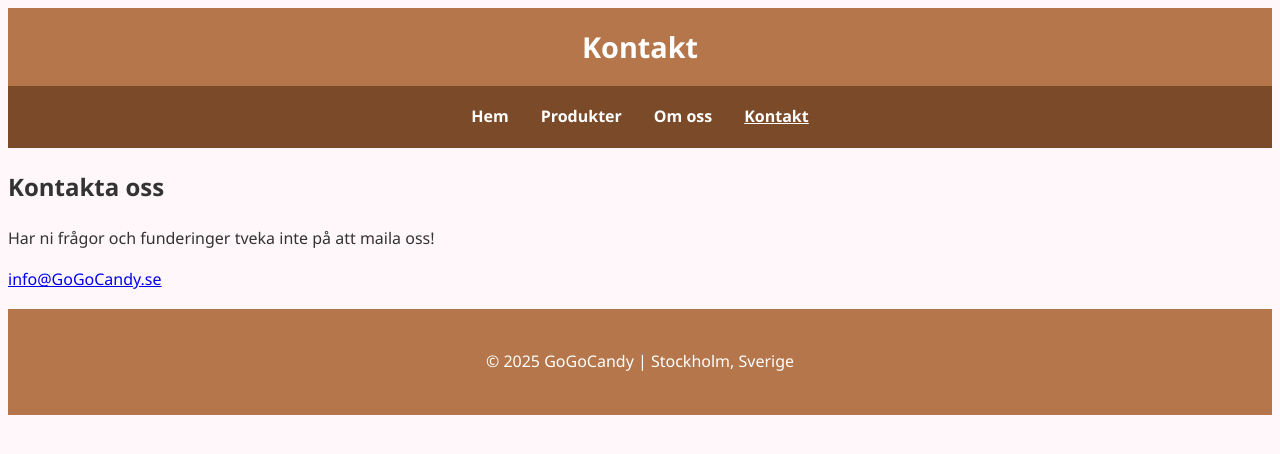
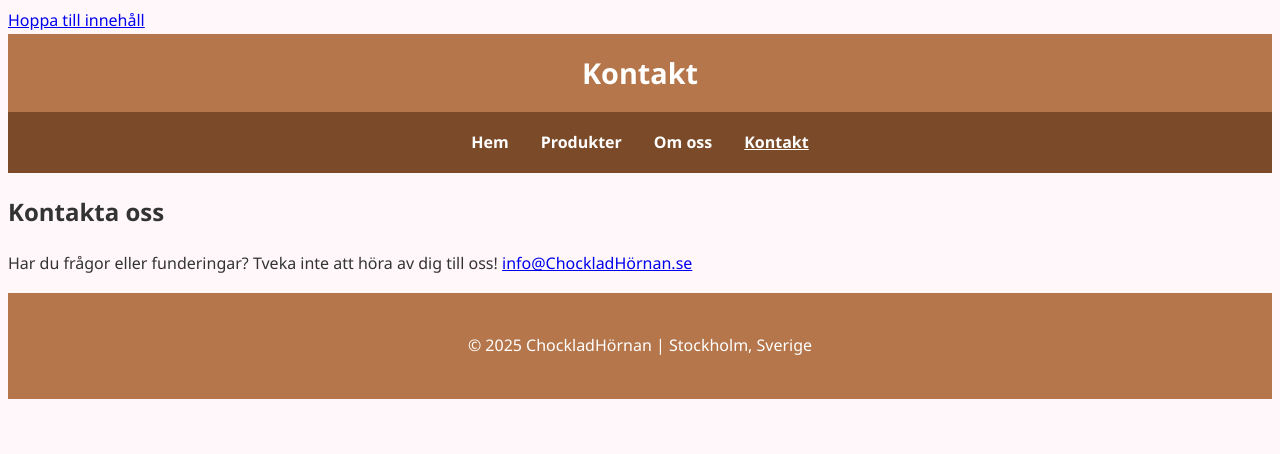
Before and after one commit to yahyabeshir83-tech/Gogocandy, a plain HTML site: page fu25/kontakt.html in a window 1280 px wide. Drawn offline with Linux system fonts and the light colour scheme.

Commit message:
Update contact page for ChockladHörnan branding

```diff
--- a/fu25/kontakt.html
+++ b/fu25/kontakt.html
@@ -3,17 +3,20 @@
 <head>
   <meta charset="UTF-8">
   <meta name="viewport" content="width=device-width, initial-scale=1.0">
-  <title>Kontakt - GoGoCandy</title>
+  <title>Kontakt - ChockladHörnan</title>
   <link rel="stylesheet" href="style.css">
 </head>
 <body>
+
+  <a href="#main-content" class="skip-link">Hoppa till innehåll</a>
+
   <header>
-    <label for="menu-toggle" class="meny-knapp">☰</label>
+    <label for="menu-toggle" class="meny-knapp" aria-label="Öppna meny">☰</label>
     <h1>Kontakt</h1>
   </header>
 
   <input type="checkbox" id="menu-toggle">
-  <nav>
+  <nav aria-label="Huvudmeny">
     <ul>
       <li><a href="index.html">Hem</a></li>
       <li><a href="produkter.html">Produkter</a></li>
@@ -22,16 +25,17 @@
     </ul>
   </nav>
 
-  <main>
+  <main id="main-content">
     <section class="innehall">
       <h2>Kontakta oss</h2>
-      <p> Har ni frågor och funderinger tveka inte på att maila oss!</p>
-      <p> <a href="mailto:info@GoGoCandy.se">info@GoGoCandy.se</a></p>
+      <p>Har du frågor eller funderingar? Tveka inte att höra av dig till oss!
+        <a href="mailto:info@ChockladHörnan.se">info@ChockladHörnan.se</a>
+      </p>
     </section>
   </main>
 
   <footer>
-    <p>&copy; 2025 GoGoCandy | Stockholm, Sverige</p>
+    <p>&copy; 2025 ChockladHörnan | Stockholm, Sverige</p>
   </footer>
 </body>
 </html>
```
